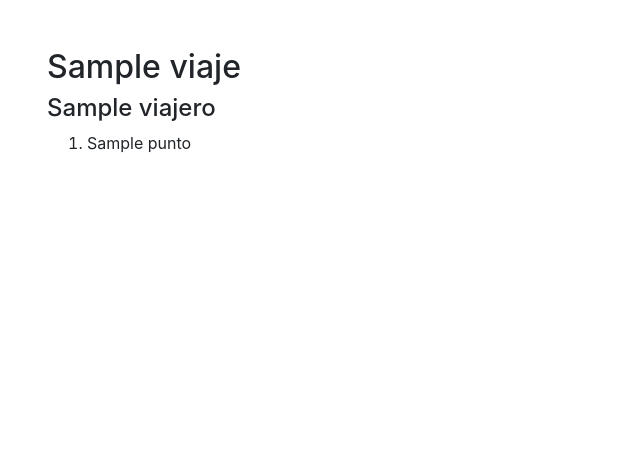
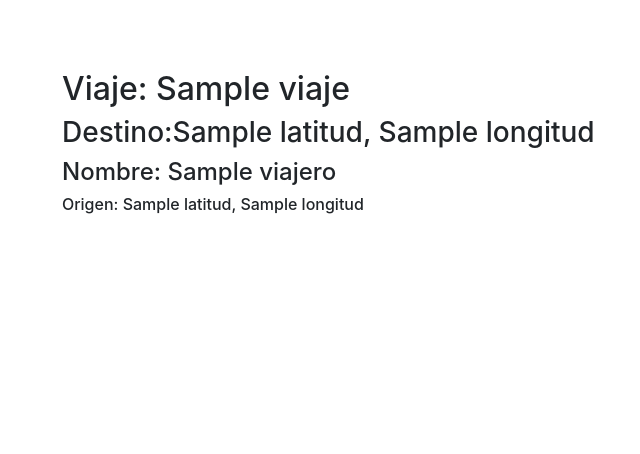
Before and after one commit to inesitanesi/CoWalker, a Flask app: template templates/rutas.html in a window 1280 px wide. Shown: the top 454 px of the page, without its empty margins (38-678 px from the left). Run offline with Flask 3, Linux system fonts and the light colour scheme; the template is opened without the code that fills it: most values are stand-ins (such as "Sample title", 1, 10 or a date in 2020); parts of the project's set-up code (start-up, migrations or seed data) failed here and were passed over; some libraries are stand-ins or nearby versions.

Commit message:
Acabado frontend

```diff
--- a/Clases/viaje.py
+++ b/Clases/viaje.py
@@ -1,7 +1,7 @@
 class Viaje:
     def __init__(self):
 
-        self.nodos = {}
+        self.nodos = []
 
     def set_nombre(self,nombre):
         self.nombre=nombre
--- a/app.py
+++ b/app.py
@@ -23,15 +23,17 @@ def crearViaje():
 def crearIntegrante(integrantes):
     if request.method == 'POST':
         for i in range(integrantes):
-            viaje.agregar_nodo(Nodo(request.form[f'nombre{i}'],request.form[f'latitud{i}'],request.form[f'longitud{i}']))
-
-        return redirect(url_for('viaje'))
+            nombre  = request.form[f'nombre{i}']
+            latitud = request.form[f'latitud{i}']
+            longitud = request.form[f'longitud{i}']
+            viaje.agregar_nodo(Nodo(nombre, latitud, longitud))
+        return redirect(url_for('verViaje'))
     return render_template('crearViajero.html', integrantes = integrantes)
 
 @app.route('/viaje', methods=['GET', 'POST'])
 def verViaje():
 
-    return render_template('rutas.html')
+    return render_template('rutas.html', viaje=viaje)
 
 if __name__ == '__main__':
     app.run(debug=True)
--- a/templates/crearViajero.html
+++ b/templates/crearViajero.html
@@ -20,13 +20,13 @@
     <h2 class="mt-5">Crear viajeros</h2>
     <div id="integrantes">
       <!-- Bucle for para generar múltiples secciones de formulario -->
-      <form method="POST">
+      <form method="post">
       {% for integrante in range(integrantes) %}
       <div class="integrante">
         <h2>Integrante número {{ integrante }}</h2>
           <div class="form-group">
             <label for="nombre{{ integrante }}">Nombre:</label>
-            <input type="text" class="form-control" id="nombre{{ integrante }}" placeholder="Ingrese su nombre">
+            <input type="text" class="form-control" id="nombre{{ integrante }}" name="nombre{{ integrante }}" placeholder="Ingrese su nombre">
           </div>
           <div class="form-group">
             <label for="map">Origen:</label>
--- a/templates/rutas.html
+++ b/templates/rutas.html
@@ -1,23 +1,22 @@
-<!DOCTYPE html>
-<html lang="en">
-<head>
-  <meta charset="UTF-8">
-  <meta name="viewport" content="width=device-width, initial-scale=1.0">
-  <title>{{ viaje.nombre }}</title>
-  <!-- Estilos de Bootstrap -->
+{% extends 'base.html' %}
+
+{% block head %}
   <link href="https://stackpath.bootstrapcdn.com/bootstrap/4.5.2/css/bootstrap.min.css" rel="stylesheet">
-</head>
-<body>
+{% endblock %}
+
+{% block content %}
   <div class="container">
-    <h2 class="mt-5">{{ viaje.nombre }}</h2>
+    <h2 class="mt-5">Viaje: {{ viaje.nombre }}</h2>
+    <h3> Destino:{{ viaje.destino.latitud }}, {{ viaje.destino.longitud }} </h3>
     <div class="row">
-      {% for viajero in viaje.viajeros %}
+      {% for viajero in viaje.nodos %}
       <div class="col-md-6">
-        <h4>{{ viajero.nombre }}</h4>
+        <h4>Nombre: {{ viajero.nombre }}</h4>
+        <h6>Origen: {{ viajero.latitud }}, {{ viajero.longitud }}</h6>
         <ol>
-          {% for punto in viajero.puntos_importantes %}
+          <!-- {% for punto in viajero.puntos_importantes %}
           <li>{{ punto }}</li>
-          {% endfor %}
+          {% endfor %} -->
         </ol>
       </div>
       {% endfor %}
@@ -28,5 +27,5 @@
   <script src="https://code.jquery.com/jquery-3.5.1.slim.min.js"></script>
   <script src="https://cdn.jsdelivr.net/npm/@popperjs/core@2.5.3/dist/umd/popper.min.js"></script>
   <script src="https://stackpath.bootstrapcdn.com/bootstrap/4.5.2/js/bootstrap.min.js"></script>
-</body>
-</html>
+
+{% endblock %}
```
